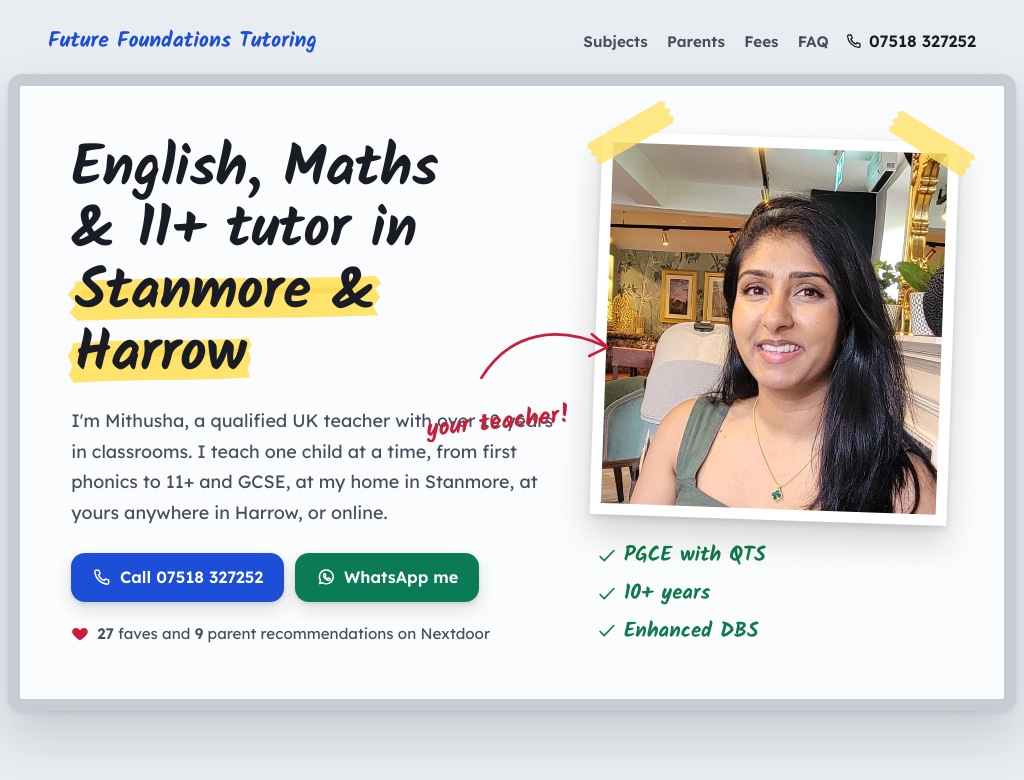
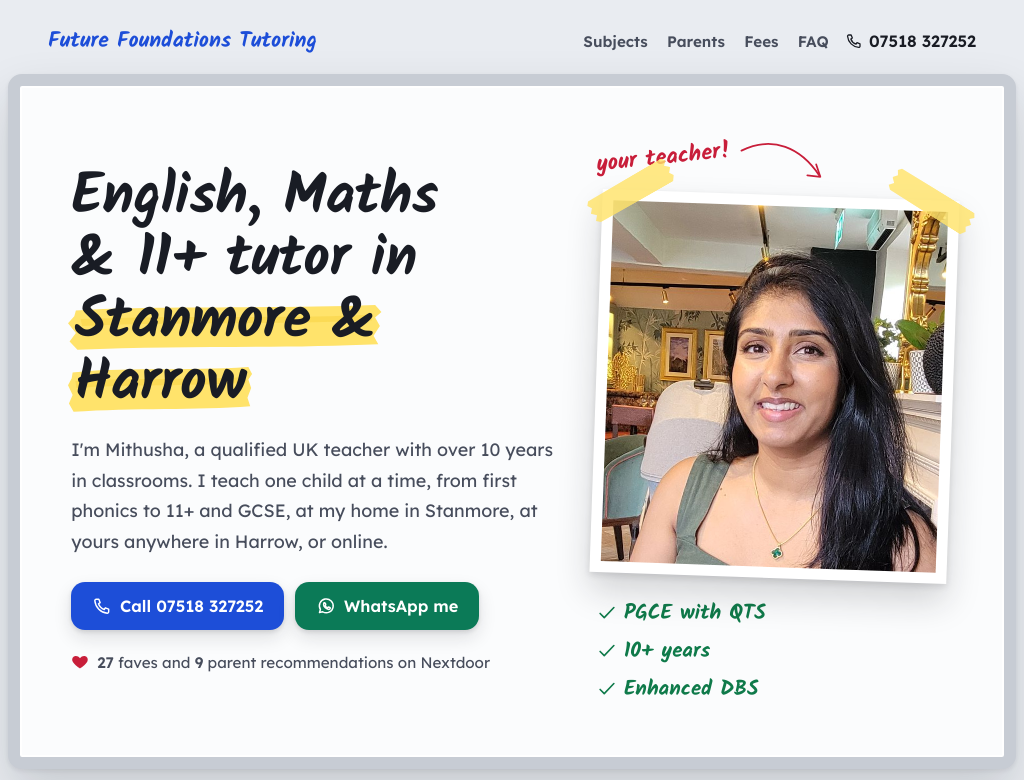
Before and after one commit to MagGanesh/Mits-Website, an Astro site: page / in a window 1024 px wide. Shown: the top 780 px of the page. Built offline with nearby package versions, Linux system fonts and the light colour scheme; Astro itself is replaced by a stand-in of ours.

Commit message:
Keep the 'your teacher!' note clear of the intro on mid-size screens
Co-Authored-By: Claude Opus 5.5 <noreply@anthropic.com>

```diff
--- a/src/styles/marker.css
+++ b/src/styles/marker.css
@@ -150,6 +150,12 @@ footer.foot a { color: var(--mk-ink) !important; }
 .related a { text-decoration: none; }
 .related a .inked { --pen: var(--mk-blue); }
 
+/* Two columns but no room in the gutter: write the label above the photo instead. */
+@media (min-width: 901px) and (max-width: 1279px) {
+  .board-photo { padding-top: 3.6rem; }
+  .note-label { left: 0; top: .2rem; font-size: 1.4rem; }
+  .doodle-arrow { left: 9rem; top: -.2rem; width: 96px; rotate: 32deg; }
+}
 @media (max-width: 900px) {
   .top nav { display: none; }
   .board { border-width: 8px; }
```
